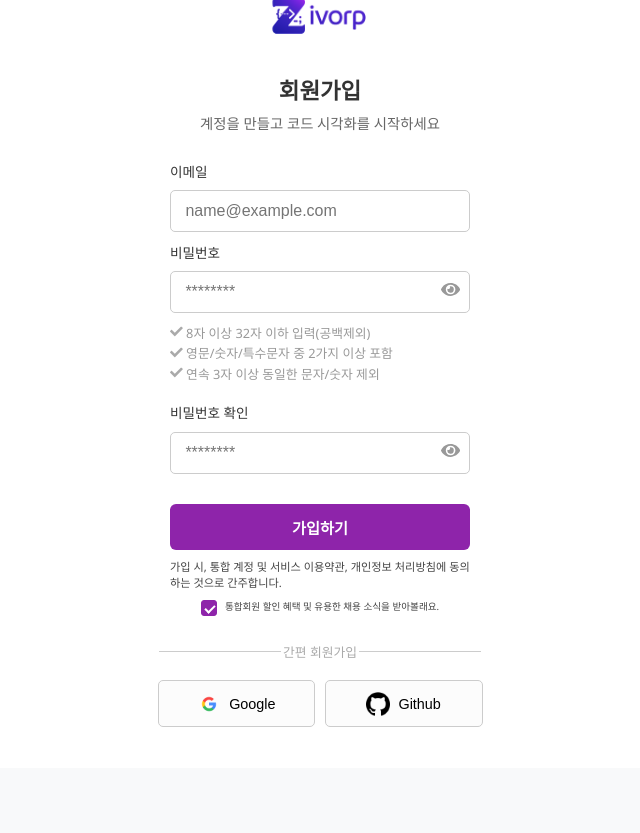
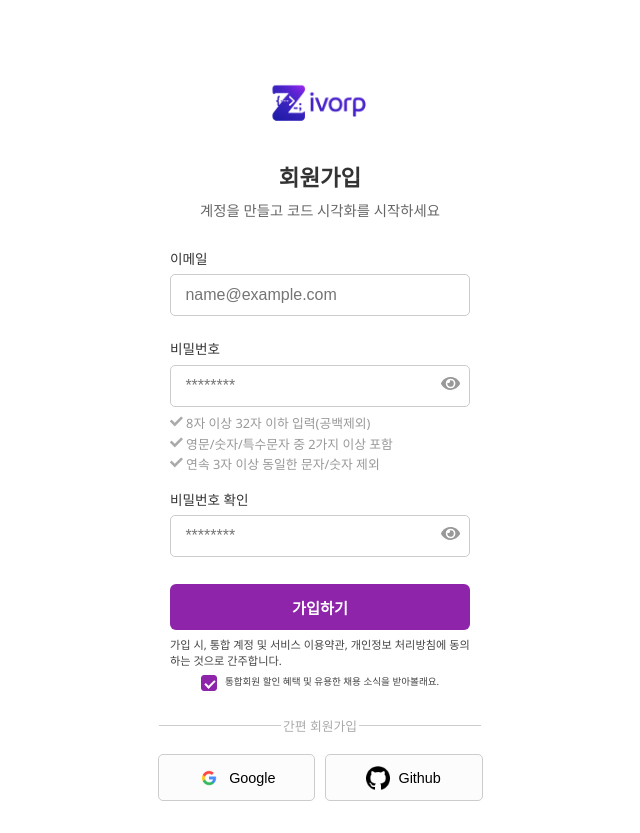
Before and after one commit to DMU-DebugVisual/DebugVisual_FrontEnd, a React (Create React App) app: page /#/signup in a window 1280 px wide. Shown: the whole page, without its empty margins (320-960 px from the left). Before the commit the page ends 800 px from the top, so only its background shows below. Built offline with nearby package versions, Linux system fonts and the light colour scheme.

Commit message:
이메일 유효성 경고 시 전체 레이아웃 밀림 현상 수정 및 소셜 로그인 버튼 스타일 개선

```diff
--- a/src/components/login/Login.css
+++ b/src/components/login/Login.css
@@ -255,9 +255,9 @@
     display: flex;
     flex-direction: column;
     align-items: center;
-    justify-content: center;
-    padding: 0 1rem 2rem;
-    min-height: 100vh;
+    /*justify-content: center; */
+    padding: 6rem 1rem 2rem;
+    min-height: 103vh;
     background-color: #ffffff;
     margin-top: -2rem; /* 폼 전체를 위로 */
 }
@@ -282,7 +282,7 @@
     max-width: 300px;
     display: flex;
     flex-direction: column;
-    gap: 0.6rem;
+    gap: 0.4rem;
 }
 
 .signup-form label {
@@ -314,6 +314,13 @@
     line-height: 1.6;
     list-style: none;
     padding-left: 0;
+}
+.email-guide {
+    font-size: 0.8rem;
+    color: #999;
+    line-height: 1.4;
+    margin-top: 0;
+
 }
 
 /* 성공 시 */
@@ -436,8 +443,14 @@
     border-radius: 5px;
     border: 1px solid #ccc;
     background-color: #f1f1f1;
-    cursor: not-allowed;
+    cursor: pointer; /* 👈 이 부분 변경 */
+    transition: background-color 0.2s ease;
 }
+
+.social-buttons button:hover {
+    background-color: #e0e0e0; /* 👈 hover 시 배경 어둡게 */
+}
+
 
 .dark-mode .signup-container {
     background-color: #1e1e1e;
--- a/src/components/signup/SignUp.jsx
+++ b/src/components/signup/SignUp.jsx
@@ -56,18 +56,41 @@ function SignUp() {
 
             <h1 className="signup-title">회원가입</h1>
             <p className="signup-subtitle">계정을 만들고 코드 시각화를 시작하세요</p>
+
             <form className="signup-form" onSubmit={handleSubmit}>
                 <label htmlFor="email">이메일</label>
-                <input id="email" type="email" placeholder="name@example.com" value={formData.email} onChange={handleChange} required />
+                <input
+                    id="email"
+                    type="email"
+                    placeholder="name@example.com"
+                    value={formData.email}
+                    onChange={handleChange}
+                    required
+                    style={{ marginBottom: emailTouched && !isEmailValid ? '0.2rem' : '1rem' }}
+                />
+
                 {emailTouched && !isEmailValid && (
                     <div className="email-guide invalid">❌ 이메일 형식이 올바르지 않습니다.</div>
                 )}
 
+
                 <label htmlFor="password">비밀번호</label>
-
                 <div className="password-input-wrapper">
-                    <input id="password" type={showPassword ? 'text' : 'password'} placeholder="********" value={formData.password} onChange={handleChange} required />
-                    <button type="button" className="toggle-password-btn" onClick={() => setShowPassword(prev => !prev)}>{showPassword ? <FaEyeSlash /> : <FaEye />}</button>
+                    <input
+                        id="password"
+                        type={showPassword ? 'text' : 'password'}
+                        placeholder="********"
+                        value={formData.password}
+                        onChange={handleChange}
+                        required
+                    />
+                    <button
+                        type="button"
+                        className="toggle-password-btn"
+                        onClick={() => setShowPassword(prev => !prev)}
+                    >
+                        {showPassword ? <FaEyeSlash /> : <FaEye />}
+                    </button>
                 </div>
 
                 <ul className="password-rules">
@@ -84,14 +107,31 @@ function SignUp() {
 
                 <label htmlFor="confirmPassword">비밀번호 확인</label>
                 <div className="password-input-wrapper">
-                    <input id="confirmPassword" type={showConfirmPassword ? 'text' : 'password'} placeholder="********" value={formData.confirmPassword} onChange={handleChange} required />
-                    <button type="button" className="toggle-password-btn" onClick={() => setShowConfirmPassword(prev => !prev)}>{showConfirmPassword ? <FaEyeSlash /> : <FaEye />}</button>
+                    <input
+                        id="confirmPassword"
+                        type={showConfirmPassword ? 'text' : 'password'}
+                        placeholder="********"
+                        value={formData.confirmPassword}
+                        onChange={handleChange}
+                        required
+                    />
+                    <button
+                        type="button"
+                        className="toggle-password-btn"
+                        onClick={() => setShowConfirmPassword(prev => !prev)}
+                    >
+                        {showConfirmPassword ? <FaEyeSlash /> : <FaEye />}
+                    </button>
                 </div>
                 {formData.confirmPassword && !isPasswordMatch && (
                     <div className="confirm-password invalid">❌ 비밀번호가 일치하지 않습니다.</div>
                 )}
 
-                <button type="submit" className="signup-button" disabled={!(isLengthValid && hasTwoTypes && noRepeatThree && isPasswordMatch && isEmailValid)}>
+                <button
+                    type="submit"
+                    className="signup-button"
+                    disabled={!(isLengthValid && hasTwoTypes && noRepeatThree && isPasswordMatch && isEmailValid)}
+                >
                     가입하기
                 </button>
 
@@ -100,19 +140,25 @@ function SignUp() {
                         가입 시, 통합 계정 및 서비스 이용약관, 개인정보 처리방침에 동의하는 것으로 간주합니다.
                     </label>
                 </div>
+
                 <div className="signup-benefit">
                     <input type="checkbox" id="benefits" defaultChecked />
                     <label htmlFor="benefits" className="benefits-label">
                         통합회원 할인 혜택 및 유용한 채용 소식을 받아볼래요.
                     </label>
                 </div>
-
             </form>
 
             <div className="divider">간편 회원가입</div>
             <div className="social-buttons">
-                <button type="button" className="social-button google"><img src={googleIcon} alt="Google 로그인" /><span>Google</span></button>
-                <button type="button" className="social-button github"><img src={githubIcon} alt="Github 로그인" /><span>Github</span></button>
+                <button type="button" className="social-button google">
+                    <img src={googleIcon} alt="Google 로그인" />
+                    <span>Google</span>
+                </button>
+                <button type="button" className="social-button github">
+                    <img src={githubIcon} alt="Github 로그인" />
+                    <span>Github</span>
+                </button>
             </div>
         </div>
     );
```
